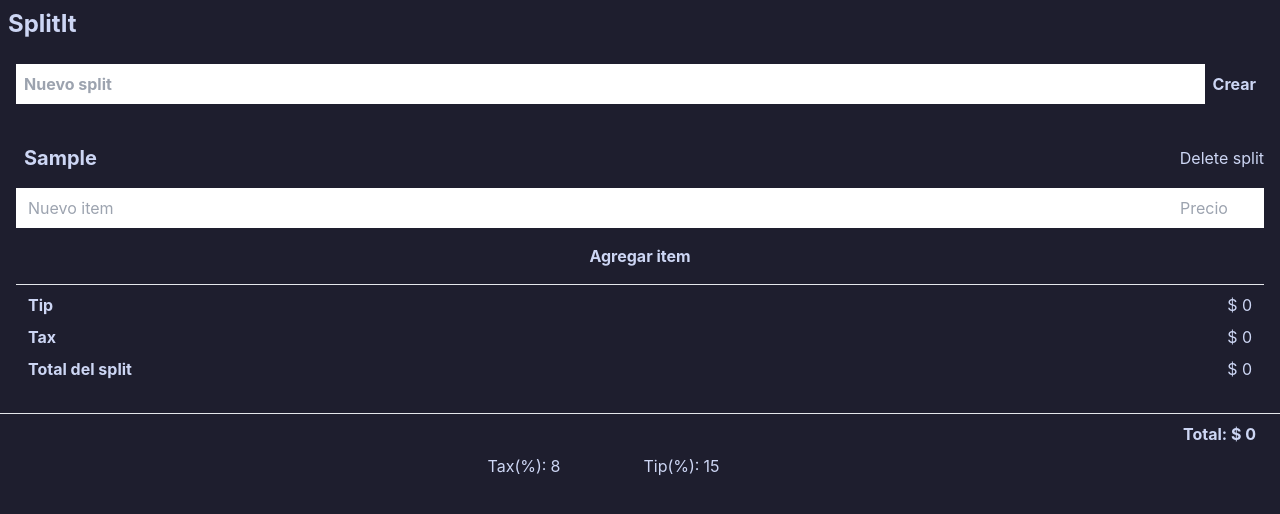
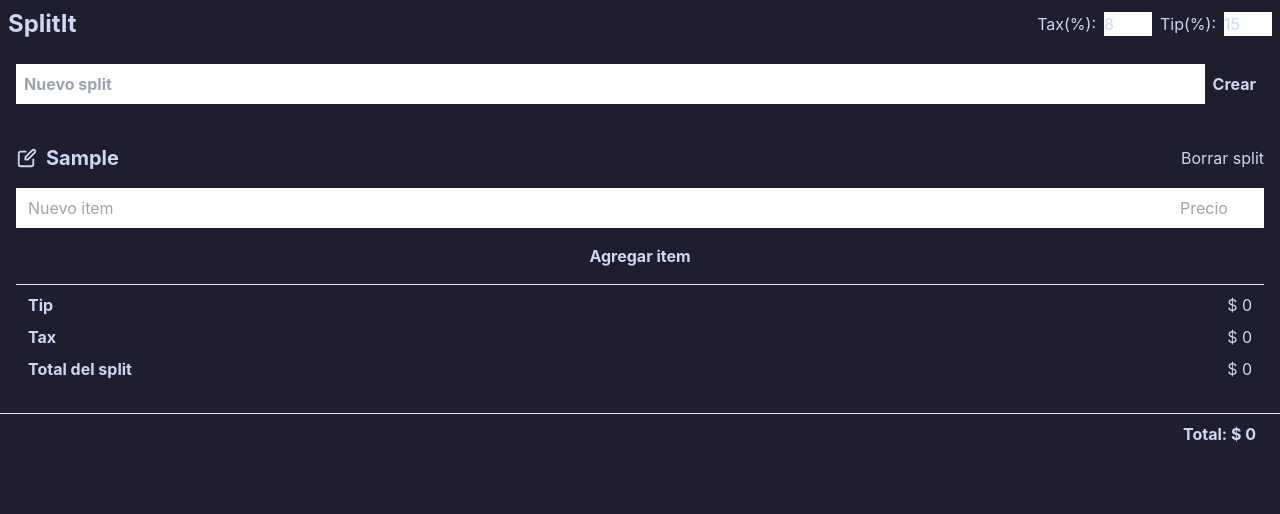
Before and after one commit to Jodarini/SplitIt, a Vue app: page / in a window 1280 px wide. Both pictures are taken after typing "Sample" into the empty fields and a click on the button "Crear". Shown: the top 514 px of the page. Built offline with nearby package versions, Linux system fonts and the light colour scheme; what @catppuccin/tailwindcss would draw is missing.

Commit message:
style: change tip and tax position, add edit icon on splits name

```diff
--- a/src/App.vue
+++ b/src/App.vue
@@ -34,8 +34,33 @@ const updateTax = () => {
 </script>
 
 <template>
-  <div class="bg-ctp-surface0/30 p-2">
+  <div class="bg-ctp-surface0/30 p-2 flex justify-between items-center">
     <h1 class="w-full text-2xl font-bold">SplitIt</h1>
+
+    <div class="flex gap-2 items-center">
+      <div class="flex gap-2">
+        <span>Tax(%): </span>
+        <input
+          type="number"
+          class="w-12 bg-ctp-crust/50"
+          min="0"
+          max="100"
+          v-model="newTax"
+          @change="updateTax"
+        />
+      </div>
+      <div class="flex gap-2 items-center">
+        <span>Tip(%): </span>
+        <input
+          type="number"
+          class="w-12 bg-ctp-crust/50"
+          min="0"
+          max="100"
+          v-model="newTip"
+          @change="updateTip"
+        />
+      </div>
+    </div>
   </div>
   <p v-if="store.bills.length === 0" class="m-4 mb-0 bg-ctp-surface0 p-2">
     <b>¡Aún no tienes ningún split! </b>¡Empieza a dividir la cuenta! Escribe el
@@ -47,24 +72,5 @@ const updateTax = () => {
 
   <BillTotal v-if="store.bills.length > 0" :total />
 
-  <div class="flex w-full justify-center gap-1 text-ctp-subtext1">
-    <span>Tax(%):</span>
-    <input
-      type="number"
-      class="w-max bg-transparent"
-      min="0"
-      max="100"
-      v-model="newTax"
-      @change="updateTax"
-    />
-    <span>Tip(%):</span>
-    <input
-      type="number"
-      class="w-max bg-transparent"
-      min="0"
-      max="100"
-      v-model="newTip"
-      @change="updateTip"
-    />
-  </div>
+  <div class="flex w-full justify-center gap-2 text-ctp-subtext1"></div>
 </template>
--- a/src/components/BillComp.vue
+++ b/src/components/BillComp.vue
@@ -70,15 +70,34 @@ const deleteSplit = () => {
       tabindex="0"
       @keydown="handleKeyDown($event)"
     >
-      <div v-if="!showNameInput" class="flex w-full justify-between">
-        <h2
-          class="w-full p-2 text-xl font-bold text-ctp-mauve"
-          @click="toggleNameInput"
+      <div
+        v-if="!showNameInput"
+        class="flex w-full justify-between items-center"
+        @click="toggleNameInput"
+      >
+        <svg
+          xmlns="http://www.w3.org/2000/svg"
+          width="24"
+          height="24"
+          stroke="currentColor"
+          class="text-ctp-subtext1/40"
+          fill="none"
+          stroke-linecap="round"
+          stroke-linejoin="round"
+          stroke-width="2"
+          viewBox="0 0 24 24"
+          data-icon="SvgEdit2"
+          aria-hidden="true"
         >
+          <path
+            d="M20.477 3.523a1.747 1.747 0 00-1.024-.517 1.971 1.971 0 00-.266-.019 1.835 1.835 0 00-1.3.526l-3.8 3.8-3.8 3.8v2.6h2.6l3.8-3.8 3.8-3.8a1.59 1.59 0 00.526-1.225 1.961 1.961 0 00-.536-1.365zm-1.59 9.889v5.4a2.221 2.221 0 01-2.2 2.2h-11.5a2.221 2.221 0 01-2.2-2.2V7.313a2.22 2.22 0 012.2-2.2h5.4"
+          ></path>
+        </svg>
+        <h2 class="w-full p-2 text-xl font-bold text-ctp-mauve">
           {{ user.name }}
         </h2>
         <button @click="deleteSplit" class="min-w-max text-ctp-red">
-          Delete split
+          Borrar split
         </button>
       </div>
 
--- a/src/components/Item.vue
+++ b/src/components/Item.vue
@@ -38,9 +38,23 @@ const deleteItem = () => {
       <p class="">{{ formattedAmount }}</p>
       <button
         @click="deleteItem"
-        class="rounded px-2 text-ctp-red hover:bg-ctp-surface0"
+        class="rounded text-ctp-surface2 hover:text-ctp-red"
       >
-        X
+        <svg
+          xmlns="http://www.w3.org/2000/svg"
+          width="24"
+          height="24"
+          stroke="currentColor"
+          fill="none"
+          stroke-linecap="round"
+          stroke-linejoin="round"
+          stroke-width="2"
+          viewBox="0 0 24 24"
+          data-icon="SvgX3"
+          aria-hidden="true"
+        >
+          <path d="M8.464 8.464l7.072 7.072m0-7.072l-7.072 7.072"></path>
+        </svg>
       </button>
     </div>
   </div>
--- a/src/components/UserTotal.vue
+++ b/src/components/UserTotal.vue
@@ -1,6 +1,5 @@
 <script setup lang="ts">
 import { computed } from "vue";
-import type { User } from "./BillComp.vue";
 
 const props = defineProps<{
   total: { total: number; taxTotal: number; tipTotal: number };
```
